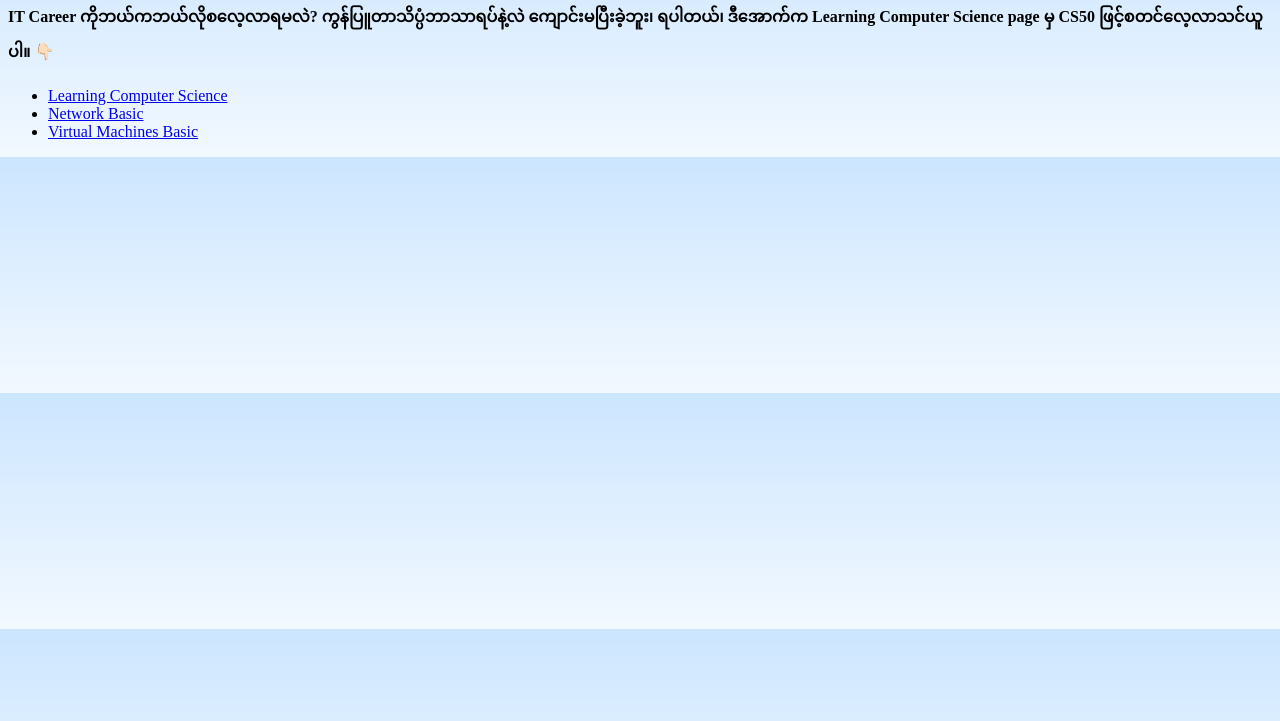
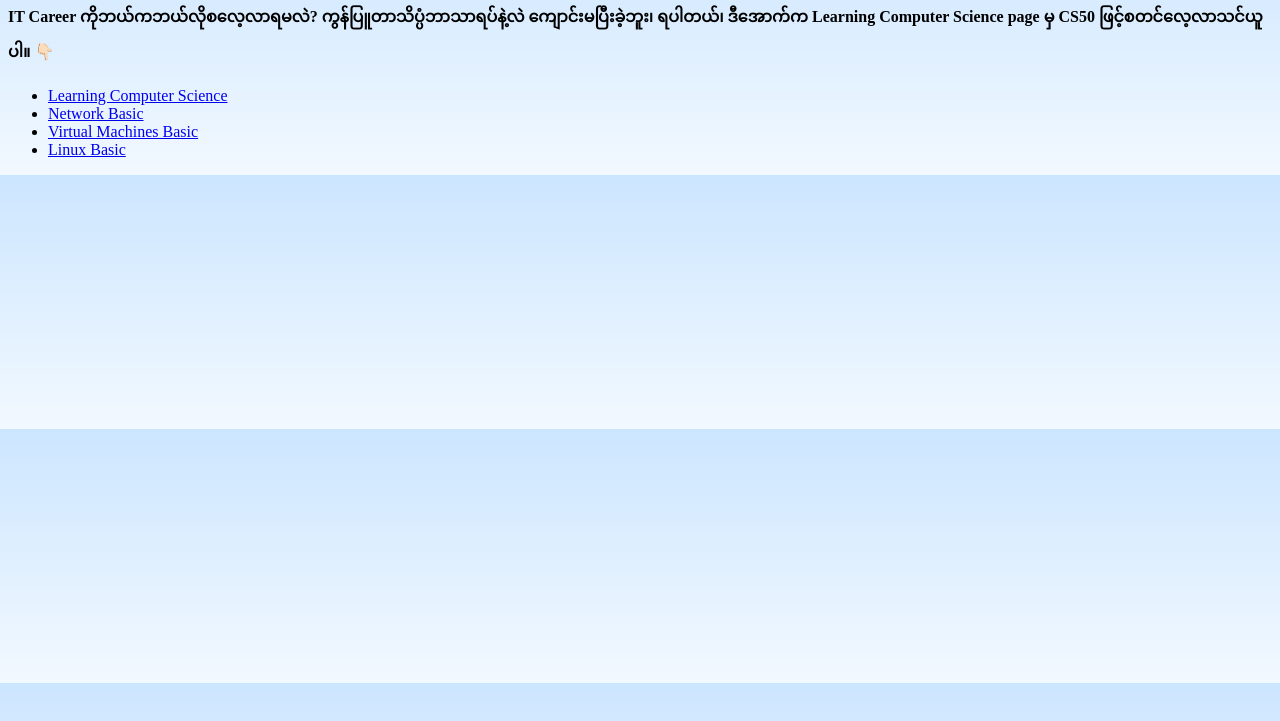
Before and after one commit to Agkyaws/IT-Learning-Resources, a plain HTML site: page index.html in a window 1280 px wide. Shown: the part 79-800 px from the top of the page. Drawn offline with Linux system fonts and the light colour scheme.

Commit message:
modify index.html file

```diff
--- a/index.html
+++ b/index.html
@@ -19,6 +19,7 @@
     <li><a href="CS_intro.html">Learning Computer Science</a></li>
     <li><a href="Network.html">Network Basic</a></li>
     <li><a href="VMBasic.html">Virtual Machines Basic</a></li>
+    <li><a href="LinuxBasic.html">Linux Basic</a></li>
   </ul>
 </body>
 </html>
```
